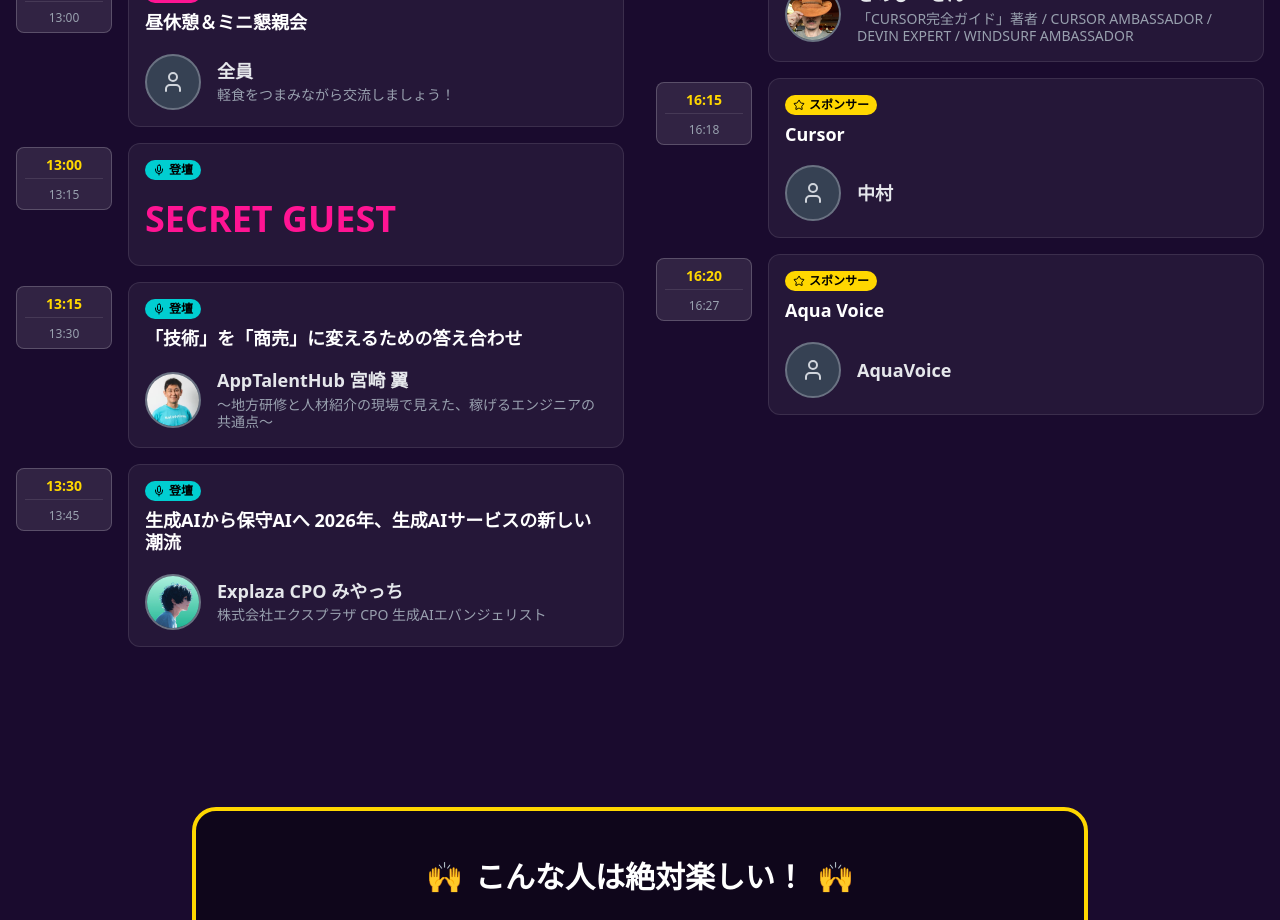
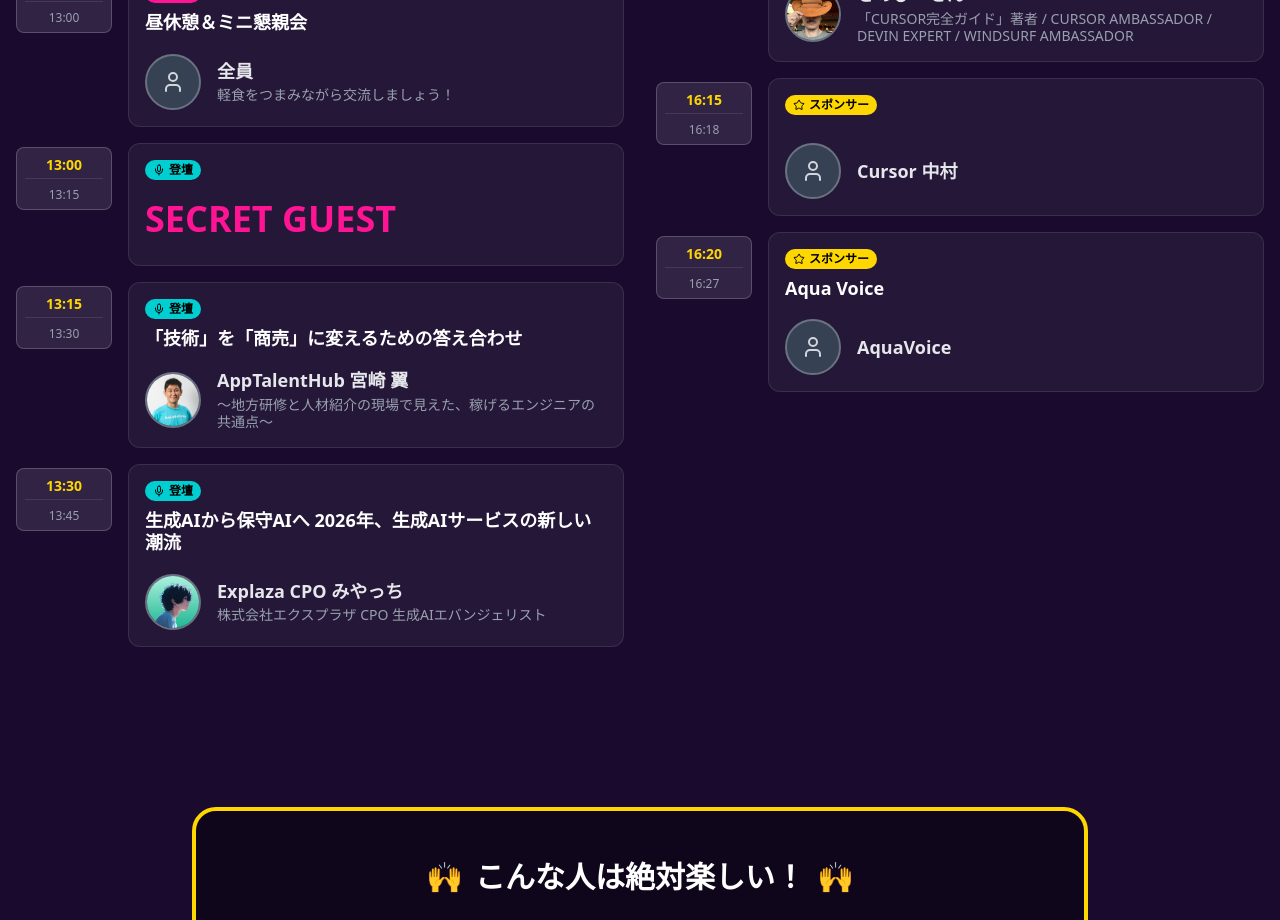
Before and after one commit to nanameru/bounenkai-lp, a Next.js app: page / in a window 1280 px wide. Shown: the part 3140-4060 px from the top of the page. Built offline with nearby package versions, Linux system fonts and the light colour scheme; a web font is replaced by a local one.

Commit message:
feat: update schedule for Cursor sponsor session
Remove the title and set the speaker as "Cursor 中村" for the sponsor session, as requested.
This creates a cleaner look for the sponsor slot.

```diff
--- a/app/components/TimeTable.tsx
+++ b/app/components/TimeTable.tsx
@@ -117,8 +117,8 @@ const scheduleData2: ScheduleItem[] = [
   },
   {
     time: "16:15 - 16:18",
-    title: "Cursor",
-    speaker: "中村",
+    title: "",
+    speaker: "Cursor 中村",
     role: "sponsor",
   },
   {
```
